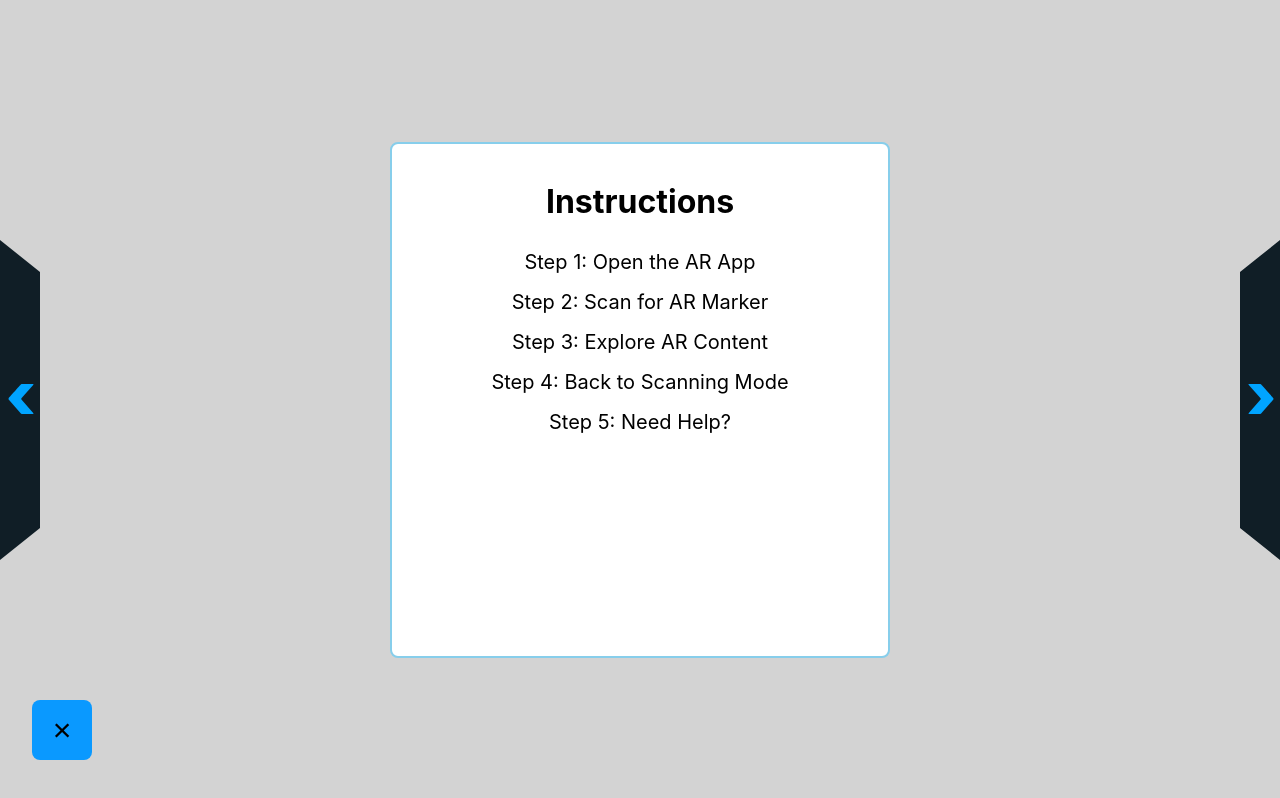
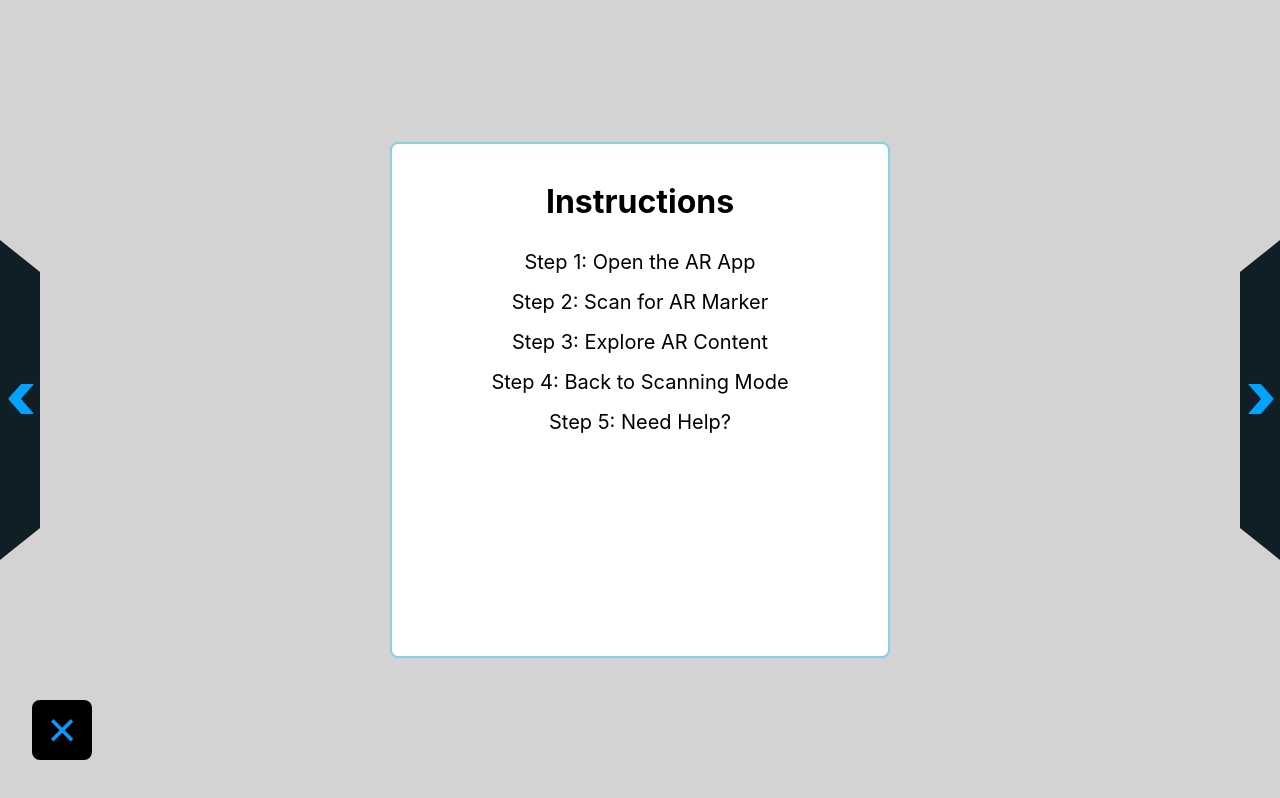
Before and after one commit to mubeenhassan/mind-ar, a React (Create React App) app: page / in a window 1280 px wide. Built offline with nearby package versions, Linux system fonts and the light colour scheme.

Commit message:
optimzing code

```diff
--- a/src/App.css
+++ b/src/App.css
@@ -5,7 +5,6 @@
 }
 .control-buttons {
   position: relative;
-  z-index: 2;
 }
 
 ul, li{
@@ -15,11 +14,6 @@ ul, li{
 
 .App {
   text-align: center;
-}
-
-.control-buttons {
-  position: relative;
-  z-index: 2;
 }
 
 .AR_Scanner{
@@ -70,6 +64,7 @@ ul, li{
 .marker-slider-container {
   padding: 0rem 1rem;
   background: lightgray;
+  height: 75vh;
 }
 
 .marker-slider-title {
@@ -86,6 +81,7 @@ ul, li{
 
 .slider-item {
   padding: 1rem;
+  margin: auto;
 }
 
 .slider_item h1{
@@ -187,17 +183,32 @@ ul, li{
   position: absolute;
   bottom: 5vh;
   left: 32px;
-  background-color: #0a99ff;
+  background-color: black;
   border: none;
   cursor: pointer;
-  font-size: 32px;
-  color: black;
+  font-size: 50px;
+  color: #0a99ff;
   width: 60px;
   height: 60px;
   display: flex;
   align-items: center;
   justify-content: center;
   border-radius: 8px;
+}
+
+.button {
+  background-color: black;
+  border: none;
+  cursor: pointer;
+  font-size: 20px;
+  font-weight: 600;
+  color: #0a99ff;
+  display: flex;
+  align-items: center;
+  justify-content: center;
+  border-radius: 8px;
+  padding: 1rem 2rem;
+  margin: auto;
 }
 
 /* Additional styling for the slider can be added here */
--- /dev/null
+++ b/src/Components/Elements/CustomSlider.jsx
@@ -0,0 +1,39 @@
+import React, { useState } from "react";
+import Slider from "react-slick";
+import "slick-carousel/slick/slick.css";
+import "slick-carousel/slick/slick-theme.css";
+
+const CustomSlider = ({ children }) => {
+  const [slider, setSlider] = useState(null);
+
+  const CustomPrevButton = ({ onClick, children }) => (
+    <button className="prev-arrow-button" onClick={onClick}>
+      <img src="/images/arrow-prev.svg" alt="Prev Button" />
+    </button>
+  );
+
+  const CustomNextButton = ({ onClick }) => (
+    <button className="next-arrow-button" onClick={onClick}>
+      <img src="/images/arrow-next.svg" alt="Next Button" />
+    </button>
+  );
+
+  const settings = {
+    dots: false,
+    infinite: false,
+    speed: 500,
+    slidesToShow: 1,
+    slidesToScroll: 1,
+    prevArrow: <CustomPrevButton />,
+    nextArrow: <CustomNextButton />,
+    afterChange: (currentSlide) => console.log(currentSlide),
+  };
+
+  return (
+    <Slider ref={(slider) => setSlider(slider)} {...settings}>
+      {children}
+    </Slider>
+  );
+};
+
+export default CustomSlider;
--- a/src/Components/Elements/GuidePopup.jsx
+++ b/src/Components/Elements/GuidePopup.jsx
@@ -1,66 +1,41 @@
-import React, { useState } from "react";
-import Slider from "react-slick";
-import "slick-carousel/slick/slick.css";
-import "slick-carousel/slick/slick-theme.css";
+import React from "react";
+import Popup from "./Popup";
 
-const GuidePopup = ({ isOpen, onClose }) => {
-  const [slider, setSlider] = useState(null);
-  const instructionImages=[
+const GuidePopup = ({ onClose }) => {
+  const instructionImages = [
     {
-        title:'1. Allow Access',
-        img:'img-1',
-    },{
-        title:'2. Scan AR Marker',
-        img:'img-2',
-    },{
-        title:'3. Scan More Markers',
-        img:'img-3',
-    },{
-        title:'Save Your Collection',
-        img:'img-4',
-    },{
-        title:'Ready?! Tap the X to start scanning',
-        img:'img-5',
+      title: "1. Allow Access",
+      img: "img-1",
     },
-  ]
+    {
+      title: "2. Scan AR Marker",
+      img: "img-2",
+    },
+    {
+      title: "3. Scan More Markers",
+      img: "img-3",
+    },
+    {
+      title: "Save Your Collection",
+      img: "img-4",
+    },
+    {
+      title: "Ready?! Tap the X to start scanning",
+      img: "img-5",
+    },
+  ];
 
-  const CustomPrevButton = ({ onClick }) => (
-    <button className="prev-arrow-button" onClick={onClick}>
-      <img src="/images/arrow-prev.svg" alt="Prev Button" />
-    </button>
-  );
-
-  const CustomNextButton = ({ onClick }) => (
-    <button className="next-arrow-button" onClick={onClick}>
-            <img src="/images/arrow-next.svg" alt="Next Button" />
-    </button>
-  );
-
-  const settings = {
-    dots: false,
-    infinite: false,
-    speed: 500,
-    slidesToShow: 1,
-    slidesToScroll: 1,
-    prevArrow: <CustomPrevButton />,
-    nextArrow: <CustomNextButton />,
-    afterChange: (currentSlide) => console.log(currentSlide),
+  const renderInstructionImages = () => {
+    return instructionImages.map((item, index) => (
+      <div className="slider_item">
+        <h2>{item.title}</h2>
+        <img src={"/images/" + item.img + ".png"} alt={item.title} />
+      </div>
+    ));
   };
 
-  const renderInstructionImages=()=>{
-
-    return instructionImages.map((item, index)=>
-    <div className="slider_item">
-        <h2>{item.title}</h2>
-        <img src={'/images/'+item.img+'.png'} alt={item.title} />
-    </div>)
-
-  }
-
   return (
-    <div className="popup-overlay" onClick={onClose}>
-      <div className="popup-content" onClick={(e) => e.stopPropagation()}>
-        <Slider ref={(slider) => setSlider(slider)} {...settings}>
+    <Popup onClose={onClose}>
       <div className="slider_item">
         <h1>Instructions</h1>
         <ul>
@@ -72,12 +47,7 @@ const GuidePopup = ({ isOpen, onClose }) => {
         </ul>
       </div>
       {renderInstructionImages()}
-        </Slider>
-        <button className="close-btn" onClick={onClose}>
-        &times;
-        </button>
-      </div>
-    </div>
+    </Popup>
   );
 };
 
--- /dev/null
+++ b/src/Components/Elements/Popup.jsx
@@ -0,0 +1,17 @@
+import React, { useState } from "react";
+import CustomSlider from "./CustomSlider";
+
+const Popup = ({ onClose, children }) => {
+  return (
+    <div className="popup-overlay" onClick={onClose}>
+      <div className="popup-content" onClick={(e) => e.stopPropagation()}>
+        <CustomSlider>{children}</CustomSlider>
+        <button className="close-btn" onClick={onClose}>
+          &times;
+        </button>
+      </div>
+    </div>
+  );
+};
+
+export default Popup;
--- a/src/Components/Pages/HomePage.jsx
+++ b/src/Components/Pages/HomePage.jsx
@@ -15,8 +15,8 @@ const HomePage = () => {
     <div className="App">
       <h1>Example React component with MindAR</h1>
       <div className="control-buttons">
-        {started === null && <button onClick={() => {setStarted('aframe')}}>Start Scanning</button>}
-        {started !== null && <button onClick={() => {setStarted(null)}}>Stop</button>}
+        {started === null && <button className="button" onClick={() => {setStarted('aframe')}}>Start Scanning</button>}
+        {started !== null && <button className="button" onClick={() => {setStarted(null)}}>Stop</button>}
       </div>
       {started === 'aframe' && (
         <div className="AR_Scanner">
--- a/src/Components/Pages/MarkerSlider.jsx
+++ b/src/Components/Pages/MarkerSlider.jsx
@@ -1,9 +1,6 @@
 import React, { useEffect, useState } from 'react';
 import { useParams, useNavigate } from 'react-router-dom'; // Change navigate to useNavigate
-import Slider from 'react-slick';
-import 'slick-carousel/slick/slick.css';
-import 'slick-carousel/slick/slick-theme.css';
-
+import CustomSlider from '../Elements/CustomSlider';
 const MarkerSlider = () => {
   const { targetId } = useParams();
   const [targetData, setTargetData] = useState(null);
@@ -29,23 +26,6 @@ const MarkerSlider = () => {
     fetchData();
   }, [targetId, useNavigate]); // Change navigate to useNavigate
 
-  const settings = {
-    dots: true,
-    infinite: true,
-    speed: 500,
-    slidesToShow: 1,
-    slidesToScroll: 1,
-    autoplay: false,
-    adaptiveHeight: true,
-    responsive: [
-      {
-        breakpoint: 768,
-        settings: {
-          arrows: false,
-        },
-      },
-    ],
-  };
 
   if (loader) {
     return <h1>Loading...</h1>;
@@ -54,8 +34,9 @@ const MarkerSlider = () => {
   return (
     <div className="marker-slider-container">
       <h1 className="marker-slider-title">Marker ID {targetId}</h1>
+      <div className="marker-slider">
       {targetData && (
-        <Slider {...settings} className="marker-slider">
+        <CustomSlider>
           <div className="slider-item">
             <h3 className="slider-item-title">Dashboard ID: {targetData.dashboard_id}</h3>
             <p className="slider-item-description">{targetData.textDescription}</p>
@@ -85,9 +66,11 @@ const MarkerSlider = () => {
                 <img src={targetData.imageUrl} alt="marker" className="slider-image" />
               </div>
             )}
+            </div>
+        </CustomSlider>
+      )}
           </div>
-        </Slider>
-      )}
+
     </div>
   );
 };
```
Lines whose indentation alone changed are shown as unchanged.
